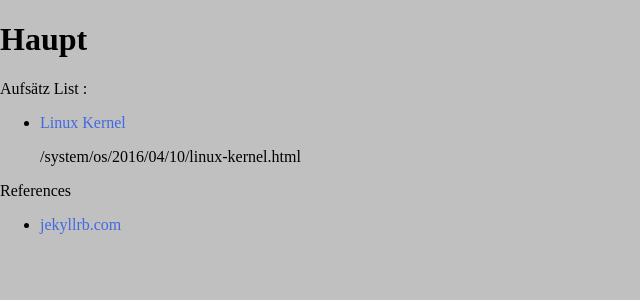
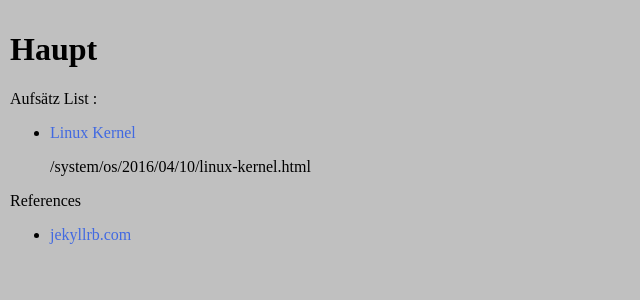
Before and after one commit to czarsir/sir, a Jekyll site: the page built from index.html, in a window 1280 px wide. Shown: the top 300 px of the page, without its empty margins (0-640 px from the left). Built offline with Jekyll 4.4.1, drawn with Linux system fonts in a browser that asks for light colours.

Commit message:
css schön

```diff
--- a/_layouts/default.html
+++ b/_layouts/default.html
@@ -13,6 +13,9 @@ body {
   padding: 0;
   background: silver;
 }
+#content {
+  padding: 10px;
+}
 a {
   color: royalblue;
   text-decoration:none;
@@ -20,6 +23,11 @@ a {
 </style>
 
 <body>
+<div id="flugzeug">
+	<div></div>
+</div>
+<div id="content">
 {{content}}
+</div>
 </body>
 </html>
--- a/_layouts/post.html
+++ b/_layouts/post.html
@@ -18,8 +18,14 @@ body {
   padding: 10px;
   background-color: gray;
 }
+#content {
+  padding: 10px;
+}
 a {
   text-decoration:none;
+}
+#home a {
+  color: gold:
 }
 #content a {
   color: royalblue;
```
